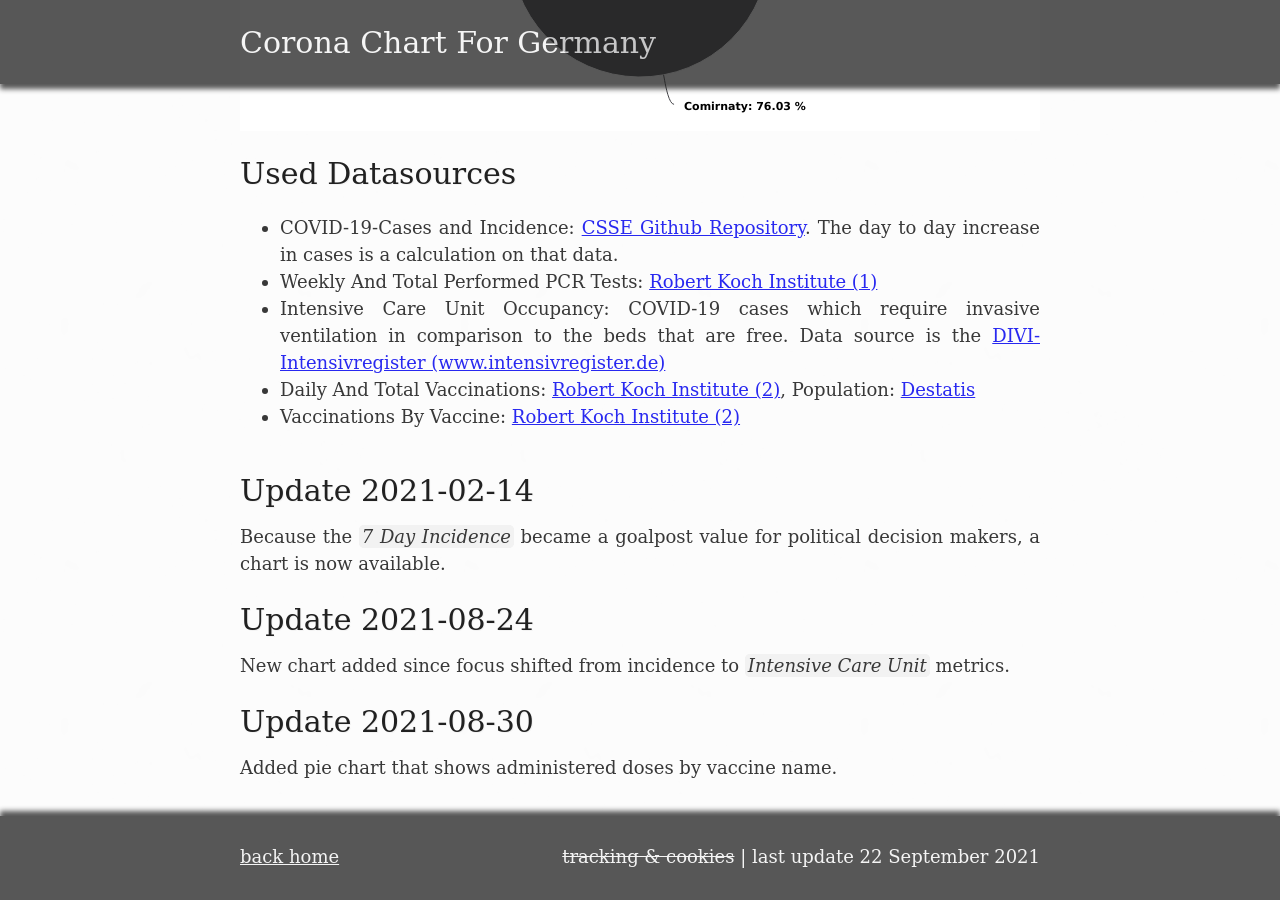
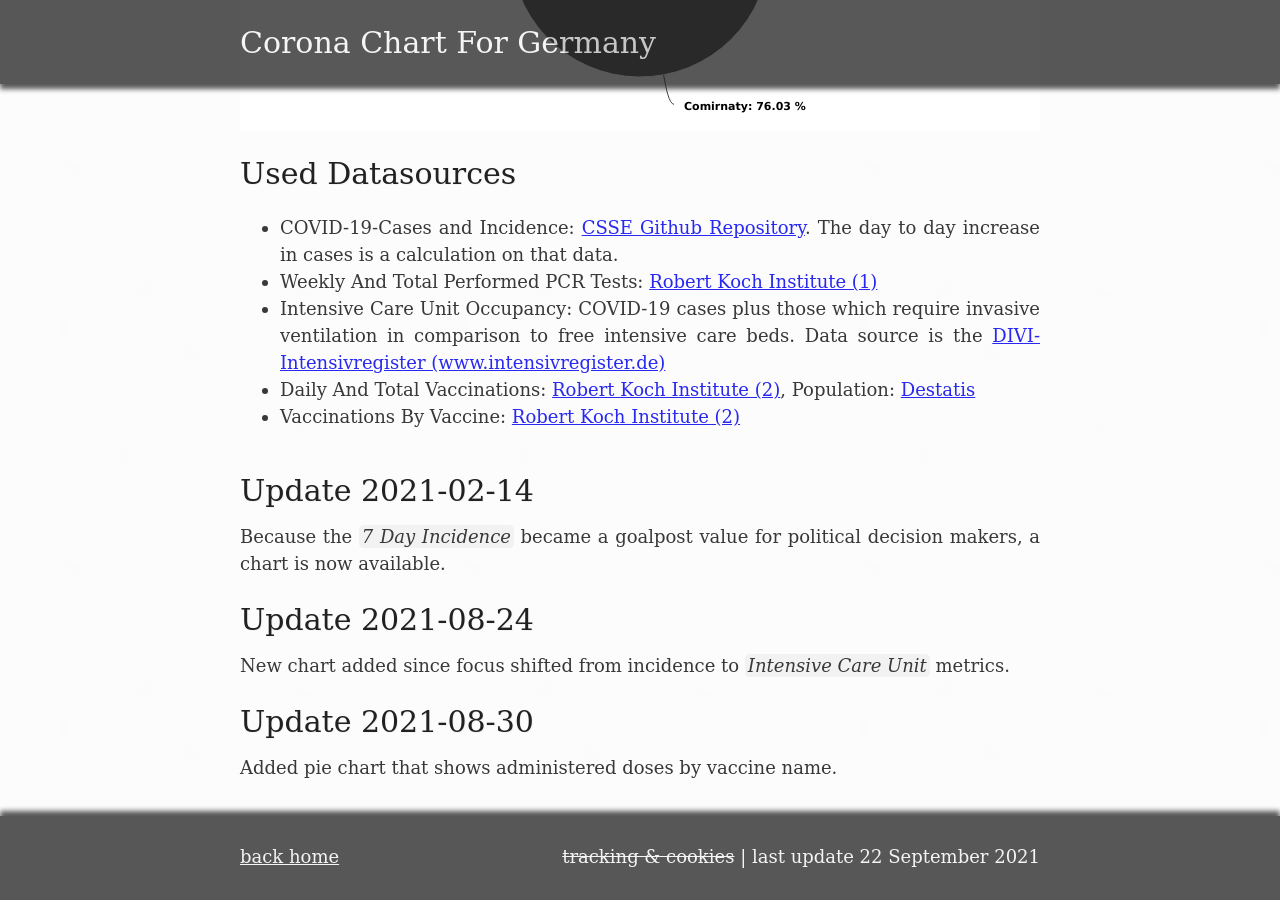
Before and after one commit to ZackDev/zackdev.github.io, a Jekyll site: the page built from _posts/2020-03-24-corona-chart-for-germany.md, in a window 1280 px wide and 900 px high, scrolled down 2552 px. Built offline with Jekyll 4.4.1, drawn with Linux system fonts in a browser that asks for light colours.

Commit message:
updated content

```diff
--- a/_posts/2020-03-24-corona-chart-for-germany.md
+++ b/_posts/2020-03-24-corona-chart-for-germany.md
@@ -32,7 +32,7 @@ The following charts use publicly available data surrounding the SARS-CoV-2 viru
 # Used Datasources
 * COVID-19-Cases and Incidence: [CSSE Github Repository][1]. The day to day increase in cases is a calculation on that data.
 * Weekly And Total Performed PCR Tests: [Robert Koch Institute (1)][2]
-* Intensive Care Unit Occupancy: COVID-19 cases which require invasive ventilation in comparison to the beds that are free. Data source is the [DIVI-Intensivregister (www.intensivregister.de)][3]
+* Intensive Care Unit Occupancy: COVID-19 cases plus those which require invasive ventilation in comparison to free intensive care beds. Data source is the [DIVI-Intensivregister (www.intensivregister.de)][3]
 * Daily And Total Vaccinations: [Robert Koch Institute (2)][4], Population: [Destatis][5]
 * Vaccinations By Vaccine: [Robert Koch Institute (2)][4]
 
```
